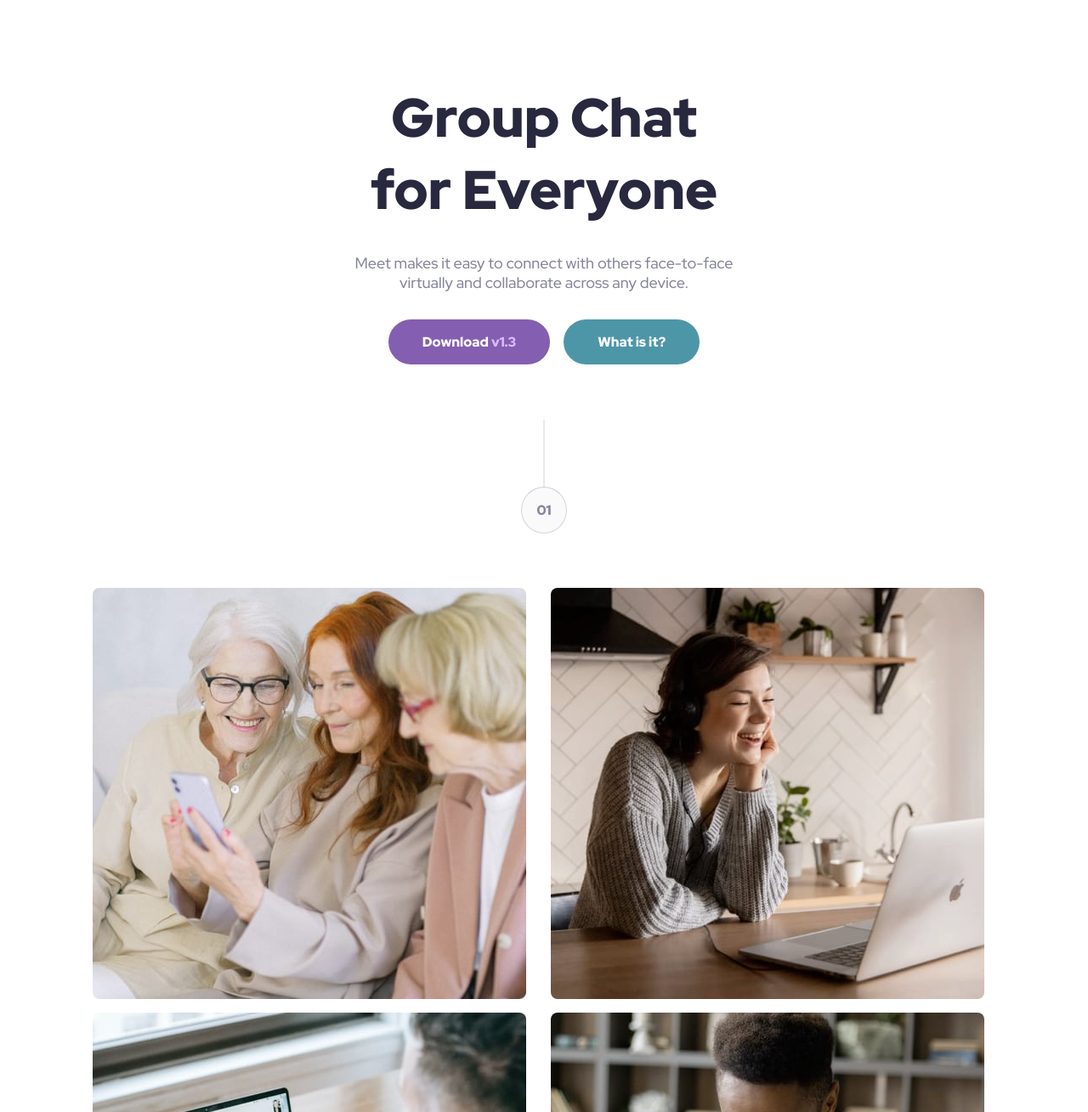
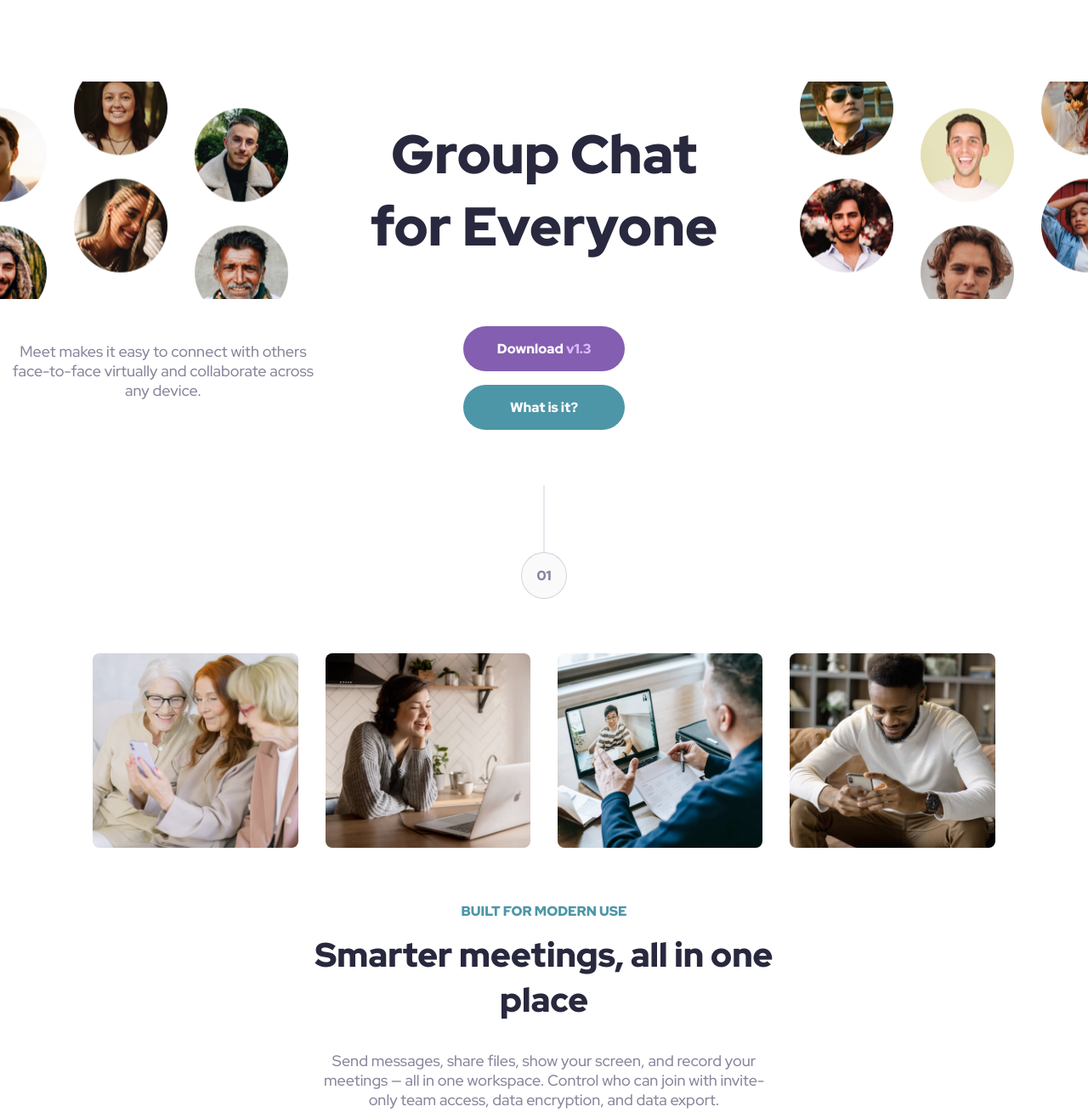
Before and after one commit to victor-sc12/meet-landing-page-challenge, a website: page starter-code/index.html in a window 1280 px wide. Shown: the part 137-1446 px from the top of the page at 85% size. Drawn offline with nearby package versions, Linux system fonts and the light colour scheme; files that its build step writes are made by us from their sources.

Commit message:
Key changes: Implementation of the desktop layout for ‘main-content-header’ using grid layout along with pseudo-elements (::before, ::after) to position images at the edge.

```diff
--- a/styles/scss/layout/_main.scss
+++ b/styles/scss/layout/_main.scss
@@ -1,15 +1,47 @@
 @use '../abstracts';
 
 .main-content-header {
-    width: min(81.3333%, 28.01875em);
-    display: flex;
-    flex-direction: column;
-    margin-inline: auto;
     padding-block-end: clamp(2em, 2.5vw, 4em);
     text-align: center;
-    gap: clamp(1.5em, 2.5vw, 2em);
 
-    > * {margin: 0;}
+    @include abstracts.lg-media-rule {
+        display: grid;
+        grid-template-columns: 1fr min(81.3333%, 28.01875em) 1fr;
+        grid-template-areas: 'left center right';
+        gap: 2em;
+
+        &::before {
+            content: '';
+            background-image: url("../../starter-code/assets/desktop/image-hero-left.png");
+            background-repeat: no-repeat;
+            background-position: right clamp(0em, 3.5vw, 5.990625em) center;
+            // background-size: contain;
+            grid-area: left;
+        }
+
+        &::after {
+            content: '';
+            background-image: url("../../starter-code/assets/desktop/image-hero-right.png");
+            background-repeat: no-repeat;
+            background-position: left clamp(0em, 3.5vw, 5.990625em) center;
+            // background-size: contain;
+            grid-area: right;
+        }
+    }
+
+    &__content-wrapper {
+        width: min(81.3333%, 28.01875em);
+        display: flex;
+        flex-direction: column;
+        margin-inline: auto;
+        gap: clamp(1.5em, 2.5vw, 2em);
+        > * {margin: 0;}
+
+        @include abstracts.lg-media-rule {
+            grid-area: center;
+            width: 100%;
+        }
+    }
 
     &__title {@include abstracts.font-style(abstracts.$font-size-h1, 900, abstracts.$hsl-slate-900);}
 
@@ -52,8 +84,16 @@
     &__hero {
         display: grid;
         grid-template-columns: 1fr 1fr;
-        gap: 1em;
+        gap: clamp(1em, 2.5vw, 2em);
+
+        @include abstracts.md-media-rule {grid-template-columns: repeat(4, 1fr);}
     }
+
+    &__text-wrapper {
+        width: min(100%, 34em);
+        align-self: center;
+    }
+
     &__subtitle {
         @include abstracts.font-style(abstracts.$font-size-subtitle, 900, abstracts.$hsl-cyan-600);
         text-transform: uppercase;
```
